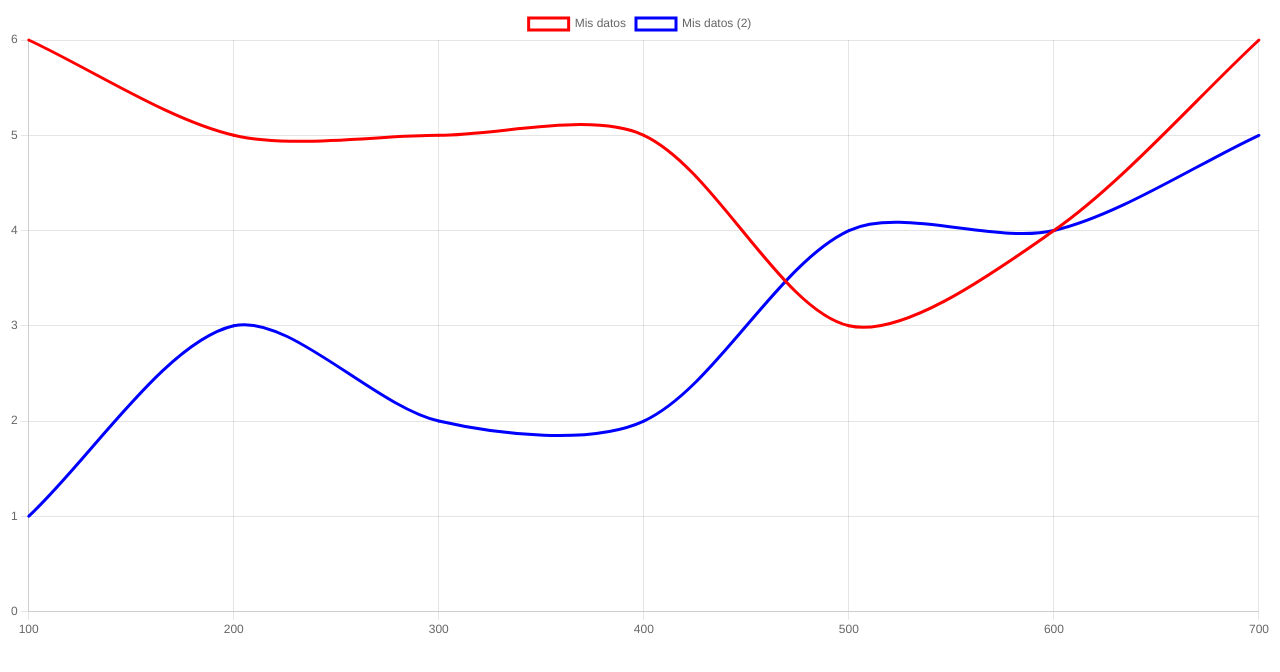
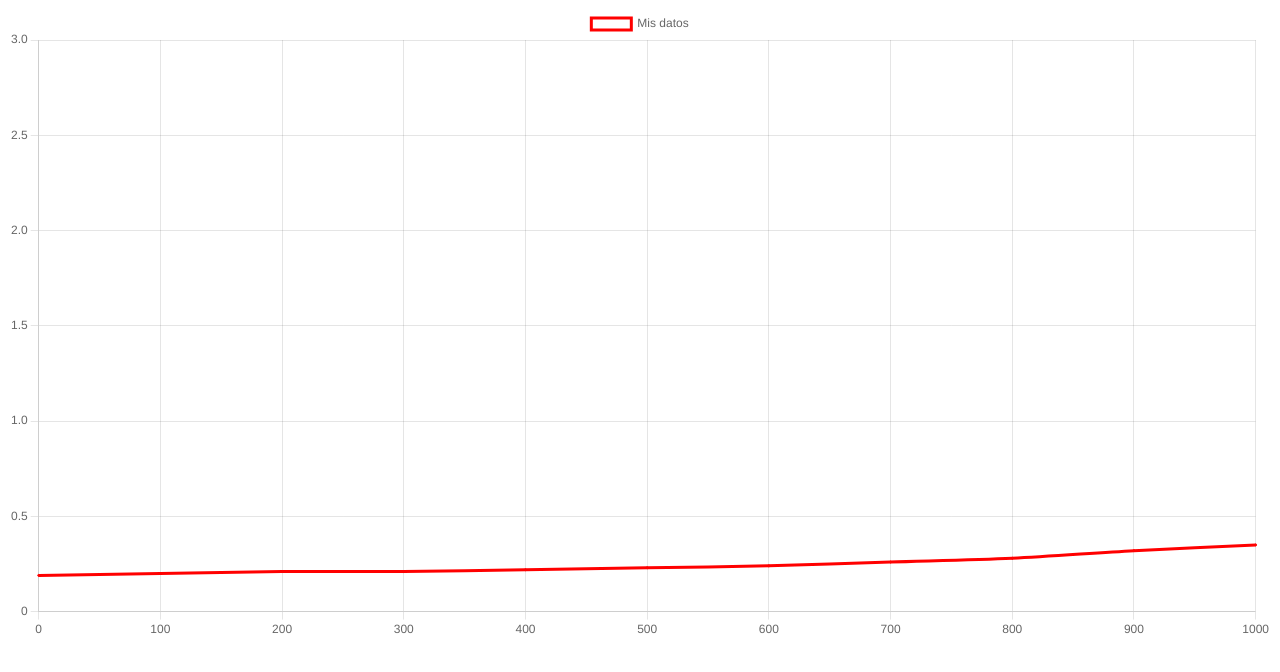
Before and after one commit to JosejCruz/calibrate, a React (Vite) app: page / in a window 1280 px wide. Shown: the top 672 px of the page. Built offline with nearby package versions, Linux system fonts and the light colour scheme.

Commit message:
commit v1.02

```diff
--- a/src/components/Grafica.jsx
+++ b/src/components/Grafica.jsx
@@ -22,9 +22,16 @@ ChartJS.register(
   Filler
 );
 
-const scores = [6, 5, 5, 5, 3, 4, 6, 4, 5];
-const scores2 = [1, 3, 2, 2, 4, 4, 5, 3, 2];
-const labels = [100, 200, 300, 400, 500, 600, 700];
+const scores = [(0, 0.19), (22, 0.20), (44, 0.21), (65, 0.21), (87, 0.22), (109, 0.23),
+  ( 131, 0.24) , ( 152, 0.26) , ( 174, 0.28) , ( 196, 0.32) , ( 218, 0.35) , ( 239, 0.38) ,
+  ( 261, 0.41) , ( 283, 0.44) , ( 305, 0.47) , ( 326, 0.52) , ( 348, 0.56) , ( 370, 0.59) ,
+  ( 392, 0.63) , ( 414, 0.67) , ( 435, 0.72) , ( 457, 0.77) , ( 479, 0.82) , ( 501, 0.86) ,
+  ( 522, 0.91) , ( 544, 0.96) , ( 566, 1.01) , ( 588, 1.07) , ( 609, 1.12) , ( 631, 1.18) ,
+  ( 653, 1.23) , ( 675, 1.28) , ( 697, 1.34) , ( 718, 1.40) , ( 740, 1.47) , ( 762, 1.53) ,
+  ( 784, 1.60) , ( 805, 1.67) , ( 827, 1.76) , ( 849, 1.84) , ( 871, 1.92) , ( 892, 1.99) ,
+  ( 914, 2.08) , ( 936, 2.20) , ( 958, 2.34) , ( 979, 2.51) , (1001, 2.72) , (1023, 3.00)];
+//const scores2 = [1, 3, 2, 2, 4, 4, 5, 3, 2, 1, 5];
+const labels = [0, 100, 200, 300, 400, 500, 600, 700, 800, 900, 1000];
 
 const options = {
   fill: true,
@@ -53,15 +60,15 @@ export default function Grafica() {
         pointBackgroundColor: "rgb(255, 0, 0)",
         backgroundColor: "rgba(0, 0, 0, 0)",
       },
-      {
-        label: "Mis datos (2)",
-        data: scores2,
-        tension: 0.3,
-        borderColor: "rgb(0, 0, 255)",
-        pointRadius: 1,
-        pointBackgroundColor: "rgb(0, 0, 255)",
-        backgroundColor: "rgba(0, 0, 255, 0)",
-      },
+      // {
+      //   label: "Mis datos (2)",
+      //   data: scores2,
+      //   tension: 0.3,
+      //   borderColor: "rgb(0, 0, 255)",
+      //   pointRadius: 1,
+      //   pointBackgroundColor: "rgb(0, 0, 255)",
+      //   backgroundColor: "rgba(0, 0, 255, 0)",
+      // },
     ],
     labels,
   };
```
